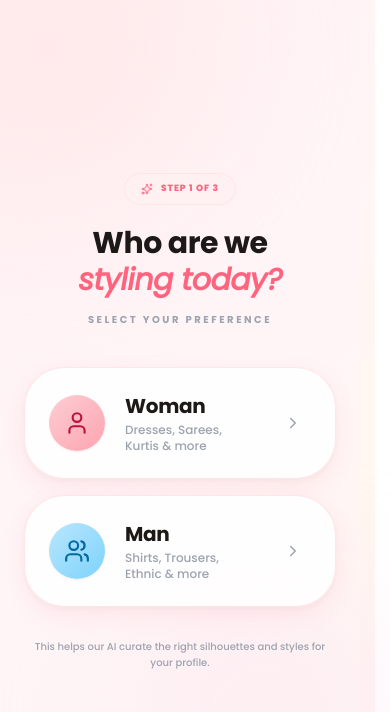
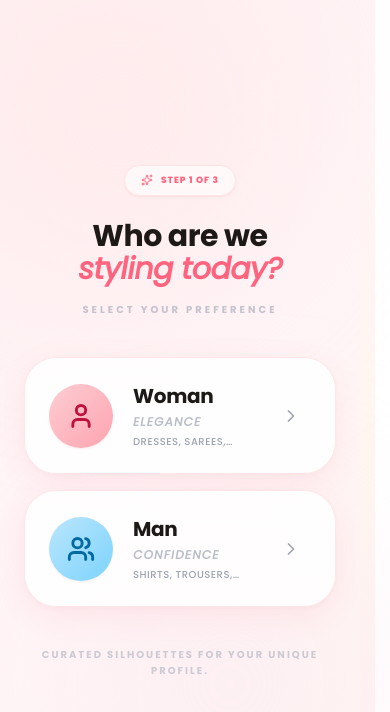
Before and after one commit to benish001/ai-outfit-ui, a React (Vite) app: page /gender in a window 390 px wide. Shown: the top 712 px of the page. Built offline with nearby package versions, Linux system fonts and the light colour scheme.

Commit message:
UI: Refined mobile centering for gender selection using dynamic viewport units (dvh). Fixed syntax error in GenderSelect.jsx.

```diff
--- a/src/features/onboarding/GenderSelect.jsx
+++ b/src/features/onboarding/GenderSelect.jsx
@@ -29,82 +29,105 @@ const GenderSelect = ({ onSelect }) => {
 
   return (
     <div
-      className="min-h-screen w-full flex flex-col items-center justify-center p-6 md:p-10 overflow-hidden"
+      className="min-h-[100dvh] w-full flex flex-col items-center justify-center p-6 md:p-10 overflow-x-hidden overflow-y-auto selection:bg-rose-100 selection:text-[#1C1917]"
       style={{ background: 'linear-gradient(135deg, #FFF1F2 0%, #FFF5F7 50%, #FFF7F0 100%)' }}
     >
       {/* Background aura */}
-      <div className="fixed -top-24 -left-24 w-72 h-72 rounded-full bg-rose-100/70 blur-[80px] pointer-events-none" />
-      <div className="fixed bottom-0 right-0 w-64 h-64 rounded-full bg-pink-100/60 blur-[80px] pointer-events-none" />
+      <div className="fixed -top-10 -left-10 w-80 h-80 rounded-full bg-rose-100/60 blur-[100px] pointer-events-none z-0" />
+      <div className="fixed bottom-0 right-0 w-80 h-80 rounded-full bg-pink-100/50 blur-[100px] pointer-events-none z-0" />
 
-      <div className="relative z-10 w-full max-w-md">
+      <motion.div
+        initial={{ opacity: 0 }}
+        animate={{ opacity: 1 }}
+        className="relative z-10 w-full max-w-md flex flex-col items-center"
+      >
         {/* Header */}
-        <div className="text-center mb-10">
-          <div className="inline-flex items-center gap-2 px-4 py-2 rounded-full bg-rose-50 border border-rose-100 mb-5">
+        <div className="text-center mb-10 md:mb-12">
+          <motion.div
+            initial={{ opacity: 0, y: -10 }}
+            animate={{ opacity: 1, y: 0 }}
+            className="inline-flex items-center gap-2 px-4 py-2 rounded-full bg-white/60 border border-rose-100 mb-6 shadow-sm backdrop-blur-sm"
+          >
             <Sparkles size={12} className="text-rose-400" />
             <span className="text-[9px] uppercase tracking-widest font-black text-rose-400">Step 1 of 3</span>
-          </div>
-          <h1 className="text-3xl md:text-4xl font-bold luxury-font tracking-tight text-[#1C1917] leading-tight">
+          </motion.div>
+          <motion.h1
+            initial={{ opacity: 0, y: 10 }}
+            animate={{ opacity: 1, y: 0 }}
+            className="text-3xl md:text-5xl font-black luxury-font tracking-tight text-[#1C1917] leading-[1.1]"
+          >
             Who are we<br />
             <span className="italic text-rose-400">styling today?</span>
-          </h1>
-          <p className="mt-3 text-[10px] uppercase tracking-[0.25em] font-bold text-[#9CA3AF]">
+          </motion.h1>
+          <motion.p
+            initial={{ opacity: 0 }}
+            animate={{ opacity: 0.6 }}
+            className="mt-4 text-[10px] uppercase tracking-[0.3em] font-bold text-[#9CA3AF]"
+          >
             Select your preference
-          </p>
+          </motion.p>
         </div>
 
         {/* Option Cards */}
-        <div className="grid grid-cols-1 gap-4 md:gap-5">
+        <div className="w-full grid grid-cols-1 gap-4 md:gap-6">
           {options.map((opt, i) => (
             <motion.button
               key={opt.id}
               id={`gender-${opt.id}`}
-              initial={{ opacity: 0, y: 20 }}
-              animate={{ opacity: 1, y: 0 }}
-              transition={{ delay: i * 0.12, duration: 0.5, ease: 'easeOut' }}
-              whileHover={{ scale: 1.02, y: -3 }}
-              whileTap={{ scale: 0.98 }}
+              initial={{ opacity: 0, scale: 0.95 }}
+              animate={{ opacity: 1, scale: 1 }}
+              transition={{ delay: i * 0.1, duration: 0.45, ease: 'easeOut' }}
+              whileHover={{ scale: 1.015, y: -2 }}
+              whileTap={{ scale: 0.985 }}
               onClick={() => onSelect(opt.id)}
-              className="w-full text-left group relative overflow-hidden rounded-3xl p-6 md:p-7"
+              className="w-full text-left group relative overflow-hidden rounded-[32px] p-6 md:p-8 transition-all hover:shadow-xl"
               style={{
                 background: 'rgba(255,255,255,0.85)',
-                backdropFilter: 'blur(12px)',
+                backdropFilter: 'blur(20px)',
+                WebkitBackdropFilter: 'blur(20px)',
                 border: '1.5px solid rgba(254,205,211,0.5)',
-                boxShadow: '0 8px 24px rgba(244,63,94,0.08), 0 2px 8px rgba(0,0,0,0.04)',
+                boxShadow: '0 8px 32px rgba(244,63,94,0.08), 0 2px 8px rgba(0,0,0,0.03)',
               }}
             >
               {/* Hover gradient sweep */}
               <div
-                className="absolute inset-0 opacity-0 group-hover:opacity-100 transition-opacity duration-500 pointer-events-none"
-                style={{ background: `linear-gradient(135deg, ${opt.from}18 0%, ${opt.to}18 100%)` }}
+                className="absolute inset-0 opacity-0 group-hover:opacity-100 transition-all duration-700 pointer-events-none"
+                style={{ background: `linear-gradient(135deg, ${opt.from}22 0%, ${opt.to}22 100%)` }}
               />
 
-              <div className="flex items-center gap-5 relative z-10">
+              <div className="flex items-center gap-5 md:gap-7 relative z-10">
                 <div
-                  className="w-14 h-14 md:w-16 md:h-16 rounded-2xl flex items-center justify-center shrink-0 shadow-sm"
+                  className="w-16 h-16 md:w-20 md:h-20 rounded-2xl flex items-center justify-center shrink-0 shadow-soft transition-transform group-hover:scale-105 duration-500"
                   style={{ background: `linear-gradient(135deg, ${opt.from}, ${opt.to})` }}
                 >
-                  <opt.icon size={26} color={opt.iconColor} strokeWidth={2} />
+                  <opt.icon size={28} color={opt.iconColor} strokeWidth={2.5} />
                 </div>
 
                 <div className="flex-1">
-                  <h3 className="text-xl font-bold luxury-font text-[#1C1917] tracking-tight">
+                  <h3 className="text-xl md:text-2xl font-black luxury-font text-[#1C1917] tracking-tight">
                     {opt.label}
                   </h3>
-                  <p className="text-xs text-[#9CA3AF] font-medium mt-0.5">{opt.subLabel}</p>
+                  <p className="text-xs md:text-sm text-[#9CA3AF] font-bold mt-1 uppercase tracking-widest opacity-70 italic">{opt.id === 'female' ? 'Elegance' : 'Confidence'}</p>
+                  <p className="text-[10px] text-[#9CA3AF] font-medium mt-1 uppercase tracking-wider line-clamp-1">{opt.subLabel}</p>
                 </div>
 
-                <div className="shrink-0 w-9 h-9 rounded-full flex items-center justify-center text-[#9CA3AF] group-hover:text-[#F43F5E] group-hover:bg-rose-50 transition-all">
-                  <ChevronRight size={18} />
+                <div className="shrink-0 w-10 h-10 rounded-full flex items-center justify-center text-[#9CA3AF] group-hover:text-rose-500 group-hover:bg-rose-50 transition-all border border-transparent group-hover:border-rose-100">
+                  <ChevronRight size={20} />
                 </div>
               </div>
             </motion.button>
           ))}
         </div>
 
-        <p className="mt-8 text-center text-[10px] text-[#9CA3AF] font-medium max-w-xs mx-auto leading-relaxed">
-          This helps our AI curate the right silhouettes and styles for your profile.
-        </p>
-      </div>
+        <motion.p
+          initial={{ opacity: 0 }}
+          animate={{ opacity: 0.5 }}
+          transition={{ delay: 0.5 }}
+          className="mt-10 md:mt-12 text-center text-[10px] text-[#9CA3AF] font-bold uppercase tracking-[0.2em] max-w-[280px] leading-relaxed"
+        >
+          Curated silhouettes for your unique profile.
+        </motion.p>
+      </motion.div>
     </div>
   );
 };
```
